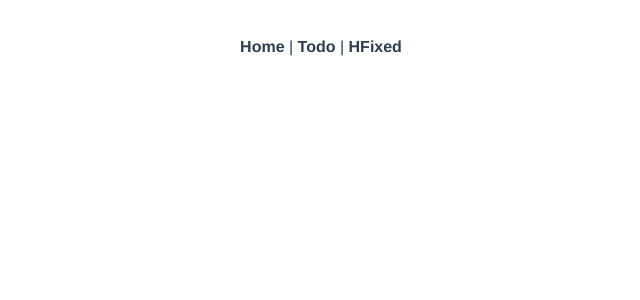
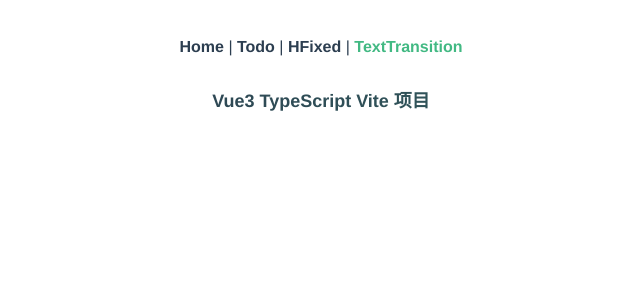
Before and after one commit to Sanm-ZH/vue3-ts-vite, a Vue app: page /text-transition in a window 1280 px wide. Shown: the top 300 px of the page, without its empty margins (319-959 px from the left). Built offline with nearby package versions, Linux system fonts and the light colour scheme.

Commit message:
add TextTransition

```diff
--- a/src/App.vue
+++ b/src/App.vue
@@ -2,7 +2,8 @@
   <div id="nav">
     <router-link to="/">Home</router-link> |
     <router-link to="/todoList">Todo</router-link> |
-    <router-link to="/header-panel-fixed">HFixed</router-link>
+    <router-link to="/header-panel-fixed">HFixed</router-link> |
+    <router-link to="/text-transition">TextTransition</router-link>
   </div>
   <router-view v-slot="{ Component }">
     <component
--- a/src/router/index.ts
+++ b/src/router/index.ts
@@ -1,6 +1,7 @@
 import { createRouter, createWebHistory, createWebHashHistory, RouteRecordRaw } from 'vue-router'
 import Home from '../views/Home.vue'
 import HeaderPanelFixed from '../components/HeaderPanelFixed.vue'
+import TextTransition from '../views/TextTransition.vue'
 
 const routes: Array<RouteRecordRaw> = [
   {
@@ -22,6 +23,11 @@ const routes: Array<RouteRecordRaw> = [
     path: '/header-panel-fixed',
     name: 'HeaderPanelFixed',
     component: HeaderPanelFixed
+  },
+  {
+    path: '/text-transition',
+    name: 'TextTransition',
+    component: TextTransition
   }
 ]
 
--- /dev/null
+++ b/src/views/TextTransition.vue
@@ -0,0 +1,75 @@
+<template>
+  <div class="text">{{ content }}</div>
+</template>
+
+<script lang="ts">
+import { defineComponent } from 'vue'
+export default defineComponent({
+  setup() {
+    const content = 'Vue3 TypeScript Vite 项目'
+
+    return {
+      content
+    }
+  }
+})
+</script>
+
+<style scoped lang="scss">
+.text {
+  font-size: 18px;
+  font-weight: 600;
+  background: -webkit-linear-gradient(left, #2c3e50, #42b983);
+  background: -o-linear-gradient(left, #2c3e50, #42b983);
+  background: -moz-linear-gradient(left, #2c3e50, #42b983);
+  background: linear-gradient(left, #2c3e50, #42b983);
+  -webkit-text-fill-color: transparent;
+  -o-text-fill-color: transparent;
+  -moz-text-fill-color: transparent;
+  -webkit-background-clip: text;
+  -o-background-clip: text;
+  -moz-background-clip: text;
+  background-clip: text;
+  background-size: 200% 100%;
+  -webkit-animation: textAn 4s infinite linear;
+  -o-animation: textAn 4s infinite linear;
+  -moz-animation: textAn 4s infinite linear;
+  animation: textAn 4s infinite linear;
+}
+
+@-webkit-keyframes textAn {
+  0% {
+    background-position: 0 0;
+  }
+  100% {
+    background-position: -100% 0;
+  }
+}
+
+@-o-keyframes textAn {
+  0% {
+    background-position: 0 0;
+  }
+  100% {
+    background-position: -100% 0;
+  }
+}
+
+@-moz-keyframes textAn {
+  0% {
+    background-position: 0 0;
+  }
+  100% {
+    background-position: -100% 0;
+  }
+}
+
+@keyframes textAn {
+  0% {
+    background-position: 0 0;
+  }
+  100% {
+    background-position: -100% 0;
+  }
+}
+</style>
```
